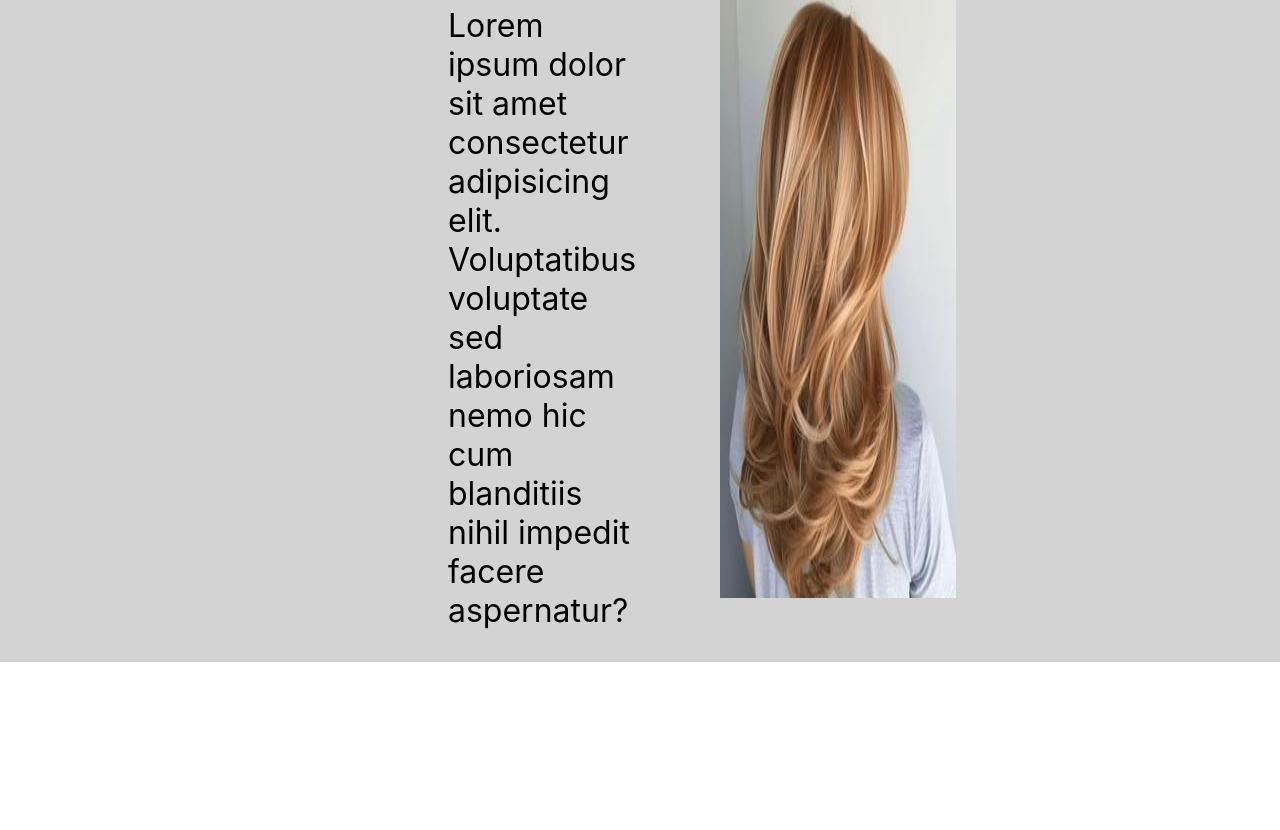
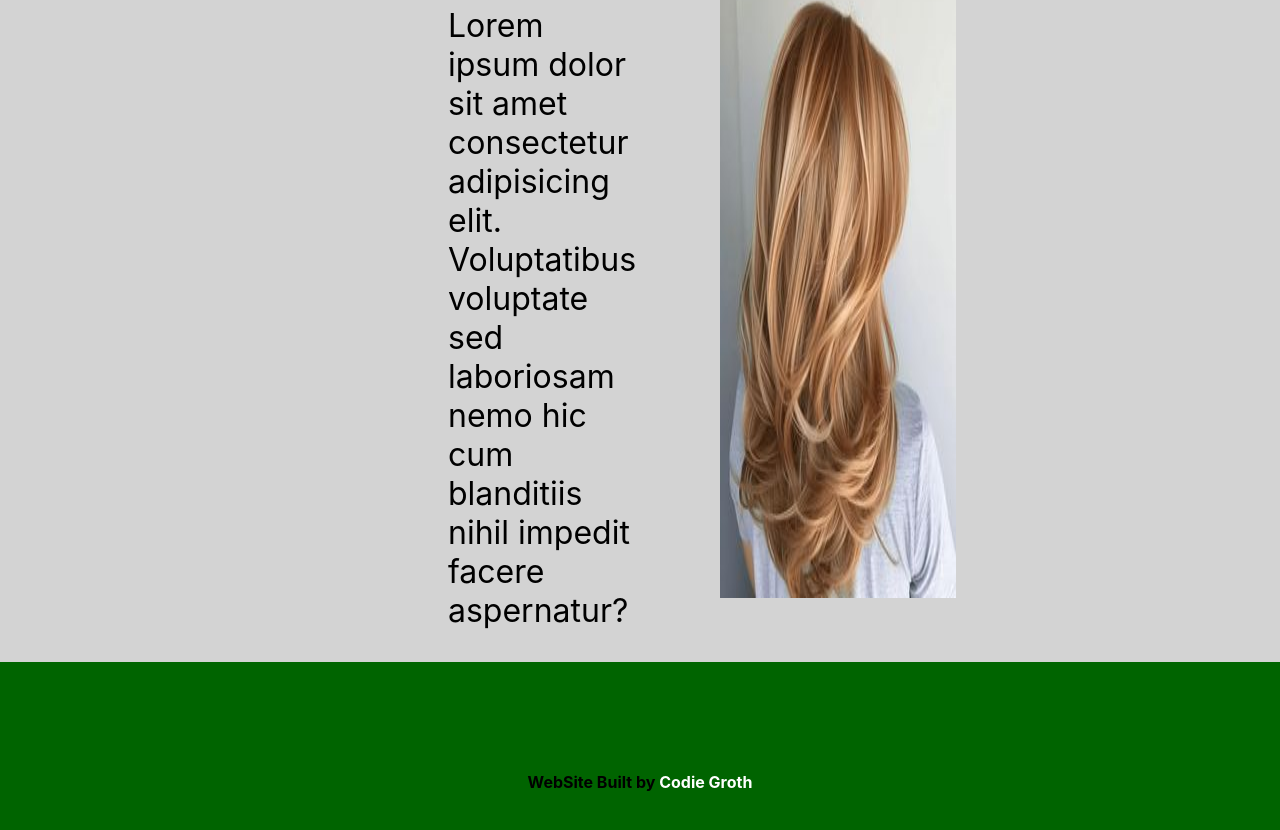
Before and after one commit to codiemaureen/SerenitySpringsSpa, a React (Create React App) app: page / in a window 1280 px wide. Shown: the part 1420-2250 px from the top of the page. Before the commit the page ends 2082 px from the top, so only its background shows below. Built offline with nearby package versions, Linux system fonts and the light colour scheme; a web font is replaced by a local one.

Commit message:
Adding footer

```diff
--- a/src/App.js
+++ b/src/App.js
@@ -4,6 +4,7 @@ import Servicelink from "./components/Servicelink";
 import './index.css';
 import { useState } from "react";
 import aboutUsImg from '../src/images/hair.jpg'
+import Footer from "./components/Footer";
 
 function App() {
   const [services, setServices] = useState([
@@ -32,6 +33,7 @@ function App() {
       <Header />
       <Servicelink services={services}/>
       <AboutUs />
+      <Footer />
     </div>
   );
 }
--- /dev/null
+++ b/src/components/Footer.jsx
@@ -0,0 +1,11 @@
+import '../style/footer.css';
+
+const Footer = () => {
+  return (
+    <div className="footer-container" id="footer-container">
+      <h4>WebSite Built by <a href="https://codiemaureen.netlify.app/" target="_blank">Codie Groth</a></h4>
+    </div>
+  )
+}
+
+export default Footer
--- /dev/null
+++ b/src/style/footer.css
@@ -0,0 +1,15 @@
+#footer-container{
+ background-color: darkgreen;
+ height: 30vh;
+ padding: 0;
+ margin: 0;
+ text-align: center;
+ display: flex;
+ flex-direction: column;
+ justify-content: center;
+}
+
+h4{
+  padding: 0;
+   margin: 0;
+}
```
